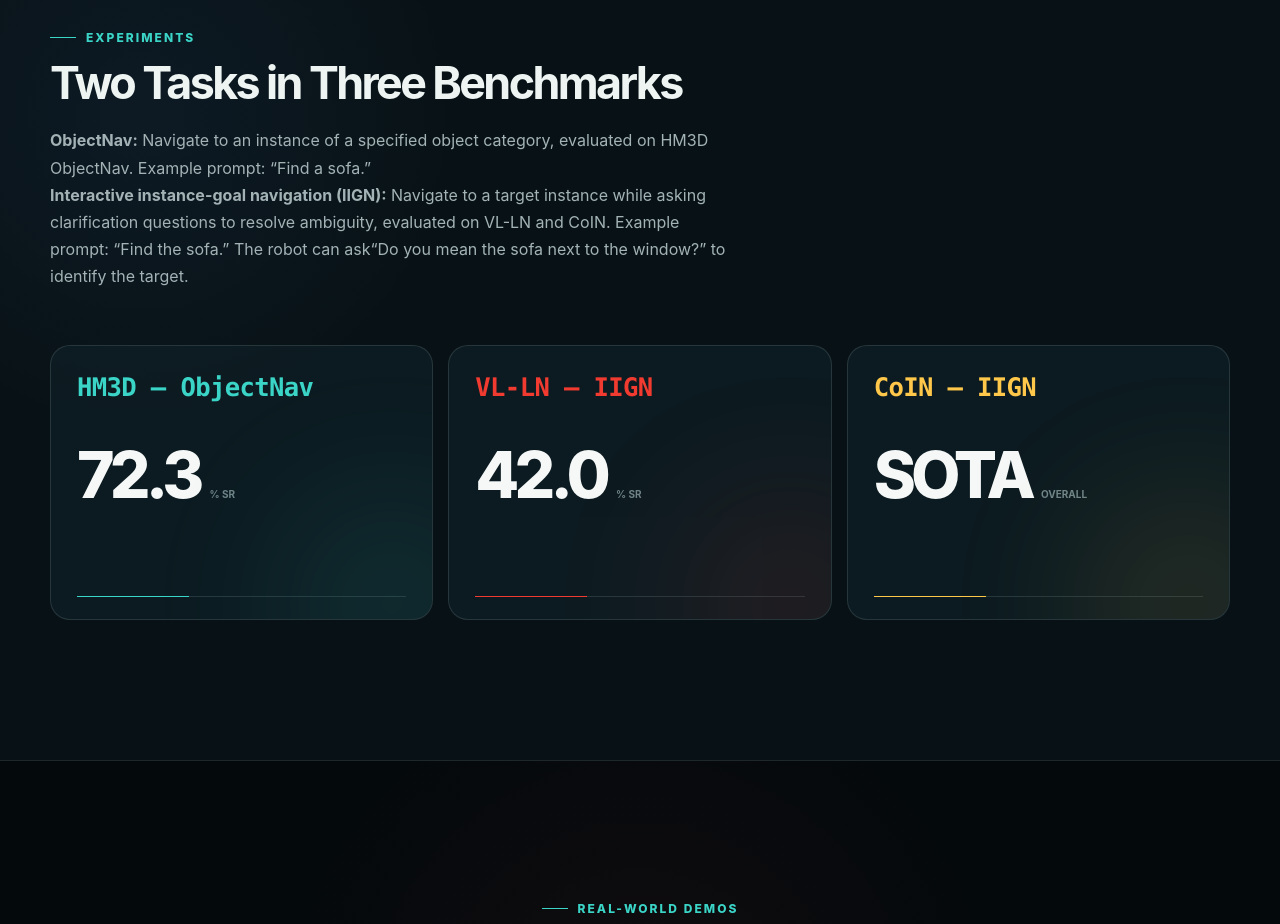
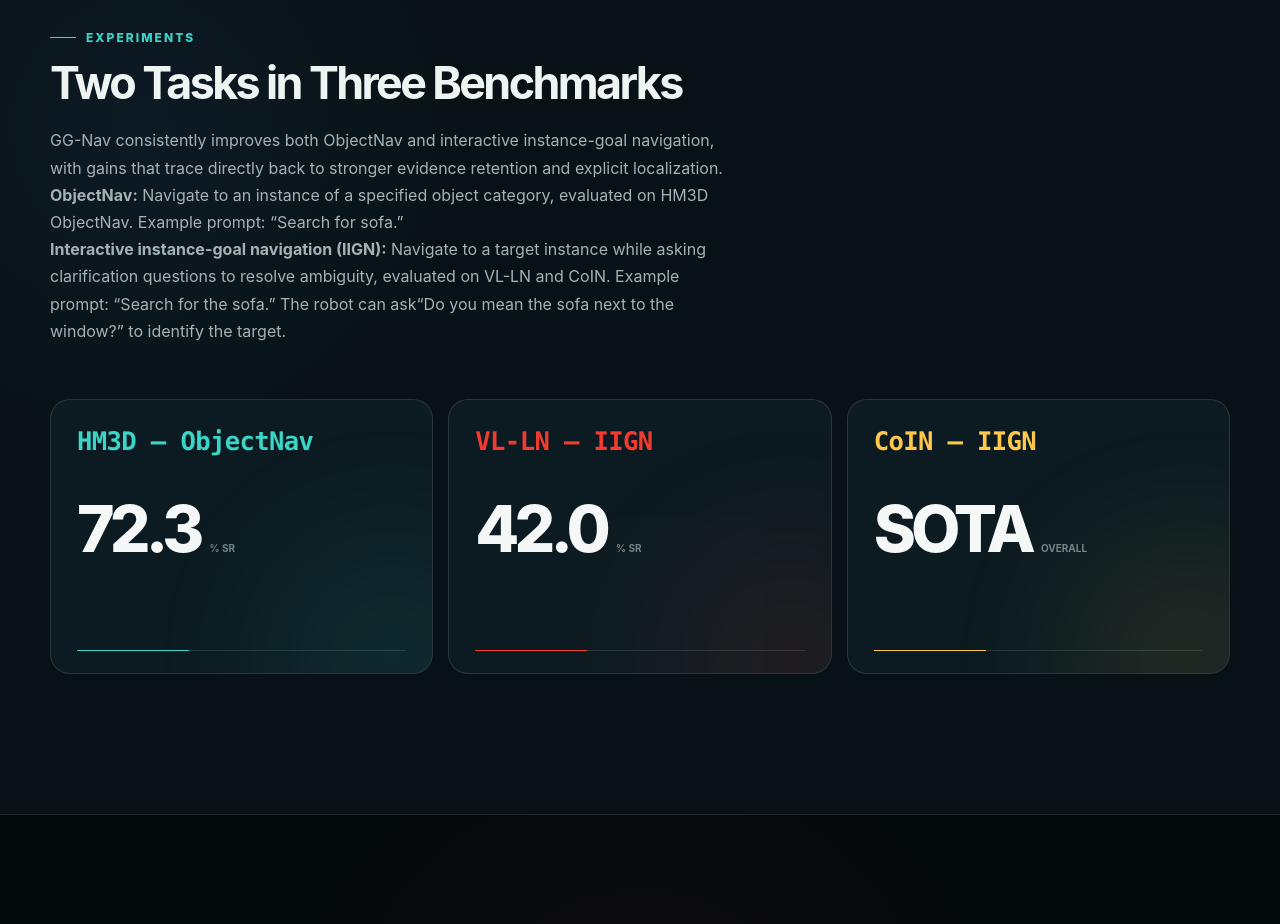
Before and after one commit to DuangZhu/GG-Nav-Project-Page, a React app: page / in a window 1280 px wide. Shown: the part 3040-3964 px from the top of the page. Built offline with nearby package versions, Linux system fonts and the light colour scheme; no server answers; the HTML template or start-up script is replaced by a standard one.

Commit message:
Preserve benchmark introduction and correct task prompts

```diff
--- a/App.tsx
+++ b/App.tsx
@@ -586,15 +586,20 @@ function App() {
               title="Two Tasks in Three Benchmarks"
             >
               <p>
+                GG-Nav consistently improves both ObjectNav and interactive
+                instance-goal navigation, with gains that trace directly back to
+                stronger evidence retention and explicit localization.
+              </p>
+              <p>
                 <strong>ObjectNav:</strong> Navigate to an instance of a specified
                 object category, evaluated on HM3D ObjectNav.
-                Example prompt: <q>Find a sofa.</q>
+                Example prompt: <q>Search for sofa.</q>
               </p>
               <p>
                 <strong>Interactive instance-goal navigation (IIGN):</strong> Navigate
                 to a target instance while asking clarification questions to resolve
                 ambiguity, evaluated on VL-LN and CoIN.
-                Example prompt: <q>Find the sofa.</q> The robot can ask
+                Example prompt: <q>Search for the sofa.</q> The robot can ask
                 <q>Do you mean the sofa next to the window?</q> to identify the target.
               </p>
             </SectionIntro>
```
